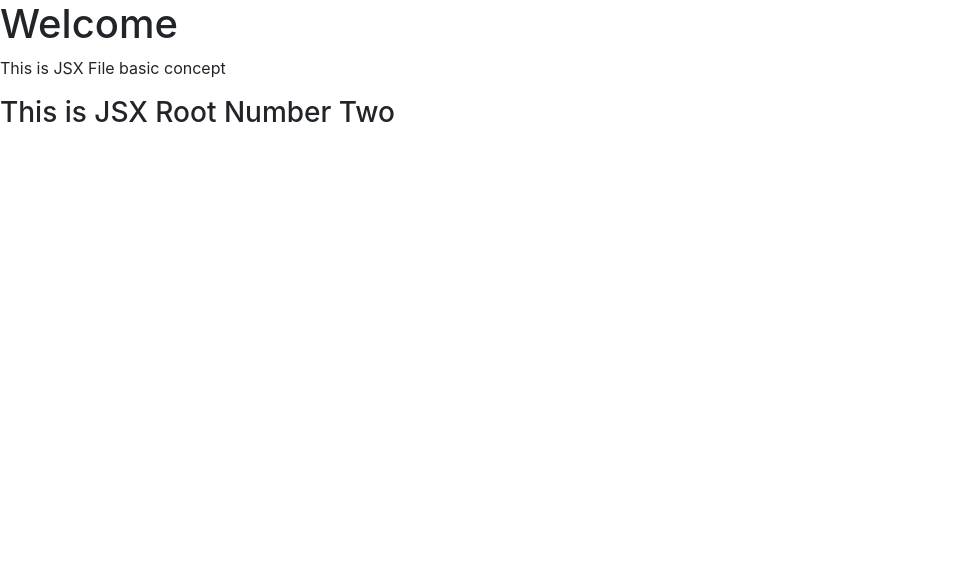
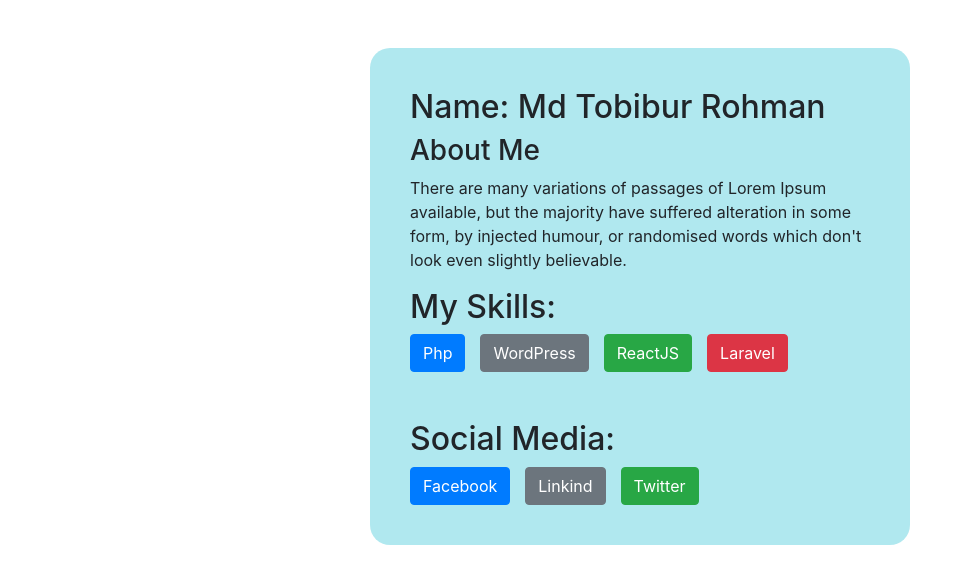
Before and after one commit to wptobibur2021/reactjs-basic, a React (Create React App) app: page / in a window 1280 px wide. Shown: the top 584 px of the page, without its empty margins (0-973 px from the left). Built offline with nearby package versions, Linux system fonts and the light colour scheme.

Commit message:
Profile Last Update

```diff
--- a/src/App.js
+++ b/src/App.js
@@ -2,8 +2,9 @@
 import React from "react";
 import ConceptState from "./component/Concept-State";
 import 'bootstrap/dist/css/bootstrap.min.css';
+import Profile from "./component/profile/profile";
 function App() {
-  return <ConceptJsx></ConceptJsx>
+  return <Profile></Profile>
 }
 
 export default App;
--- /dev/null
+++ b/src/component/profile/Profile.css
@@ -0,0 +1,8 @@
+.skills-item {
+    margin-right: 15px;
+}
+.profile-information {
+    background-color: #72d6e38f;
+    padding: 40px;
+    border-radius: 20px;
+}
--- a/src/component/profile/profile.jsx
+++ b/src/component/profile/profile.jsx
@@ -1,12 +1,12 @@
 import React, {Component} from 'react';
-
+import './Profile.css'
 class Profile extends Component {
     render() {
         return (
             <div className="container">
                 <div className="row">
                     <div className='col-md-3'></div>
-                    <div className="col-md-6">
+                    <div className="col-md-6 mt-5">
                         <div className="profile-information">
                             <div className='about-me'>
                                 <h2>Name: Md Tobibur Rohman</h2>
@@ -18,16 +18,17 @@
                                 </p>
                             </div>
                             <div className='skills'>
-                                <h2>My Skills</h2>
-                                <button type="button" className="btn btn-primary">Primary</button>
-                                <button type="button" className="btn btn-secondary">Secondary</button>
-                                <button type="button" className="btn btn-success">Success</button>
-                                <button type="button" className="btn btn-danger">Danger</button>
-                                <button type="button" className="btn btn-warning">Warning</button>
-                                <button type="button" className="btn btn-info">Info</button>
-                                <button type="button" className="btn btn-light">Light</button>
-                                <button type="button" className="btn btn-dark">Dark</button>
-                                <button type="button" className="btn btn-link">Link</button>
+                                <h2>My Skills:</h2>
+                                <button type="button" className="btn btn-primary skills-item">Php</button>
+                                <button type="button" className="btn btn-secondary skills-item">WordPress</button>
+                                <button type="button" className="btn btn-success skills-item">ReactJS</button>
+                                <button type="button" className="btn btn-danger skills-item">Laravel</button>
+                            </div>
+                            <div className="social-media mt-5">
+                                <h2>Social Media:</h2>
+                                <button type="button" className="btn btn-primary skills-item">Facebook</button>
+                                <button type="button" className="btn btn-secondary skills-item">Linkind</button>
+                                <button type="button" className="btn btn-success skills-item">Twitter</button>
                             </div>
                         </div>
                     </div>
```
